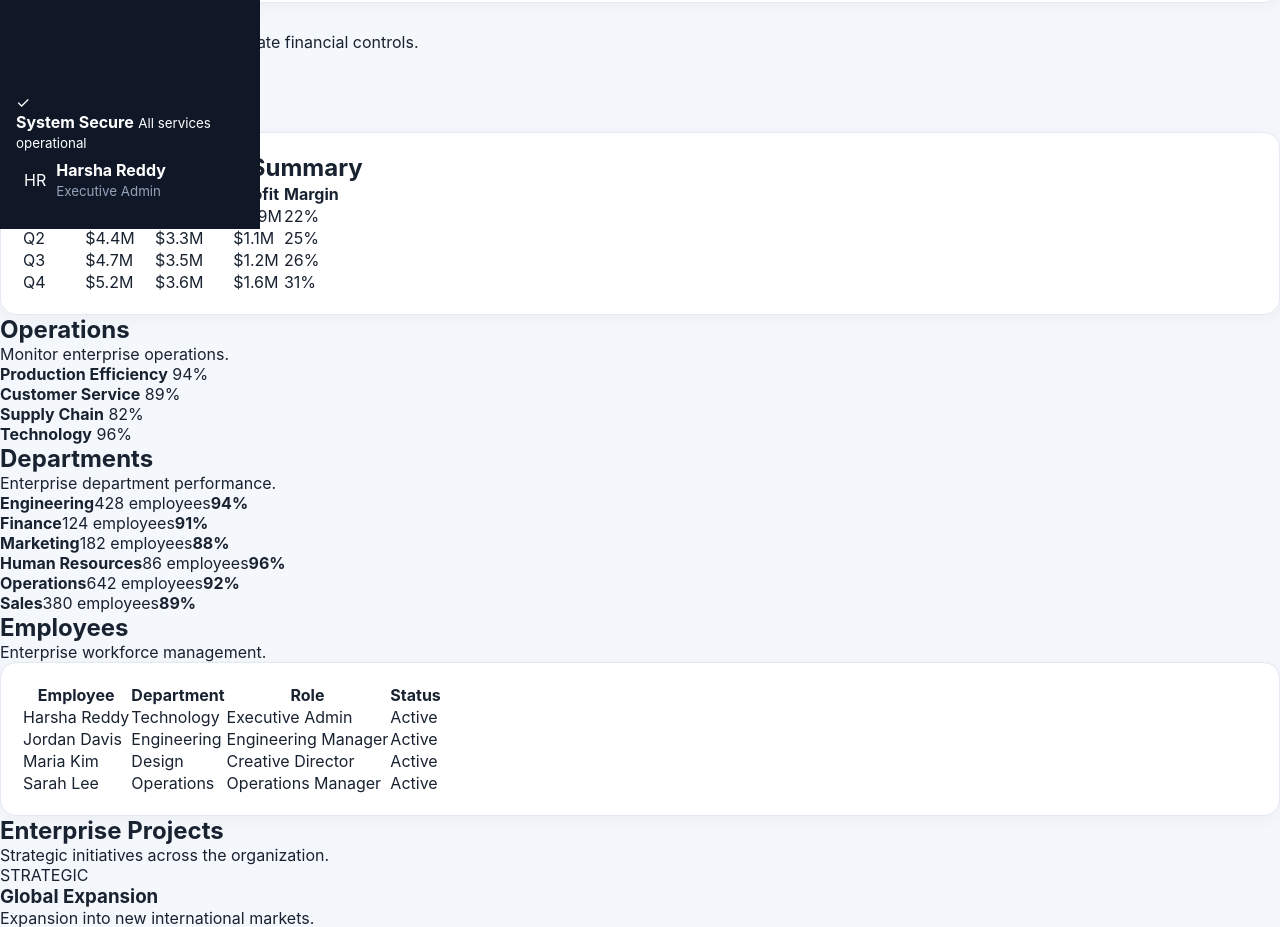
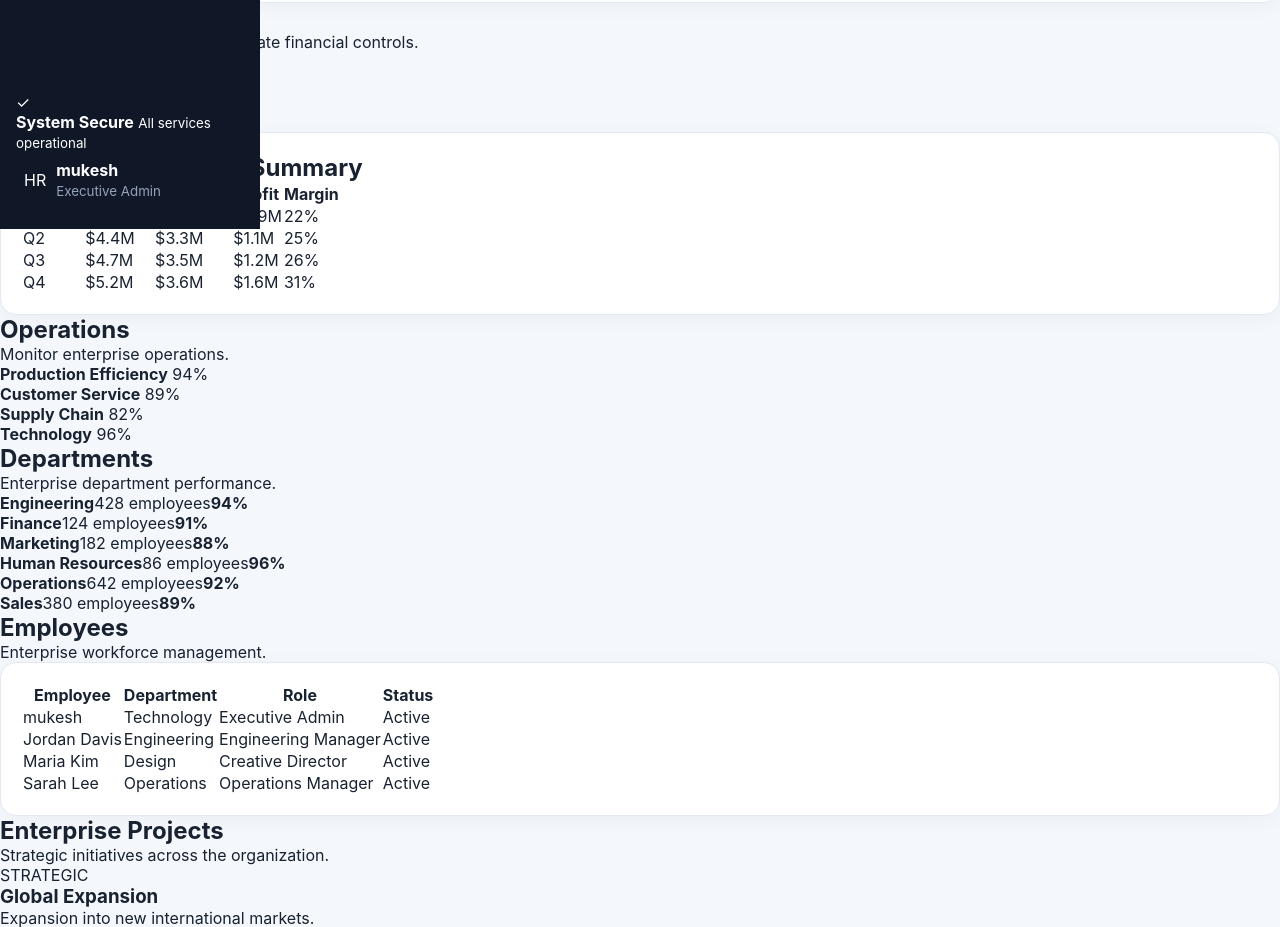
Before and after one commit to Mukesh-1449/TEMPLATES-SMART-UI-HUB, a plain HTML site: page ai/index (7).html in a window 1280 px wide. Shown: the part 571-1498 px from the top of the page. Drawn offline with Linux system fonts and the light colour scheme.

Commit message:
Change name from 'Harsha Reddy' to 'mukesh'

```diff
--- a/ai/index (7).html
+++ b/ai/index (7).html
@@ -80,7 +80,7 @@
         <div class="profile">
             <div class="profile-avatar">HR</div>
             <div>
-                <strong>Harsha Reddy</strong>
+                <strong>mukesh</strong>
                 <small>Executive Admin</small>
             </div>
         </div>
@@ -329,7 +329,7 @@
             </thead>
 
             <tbody>
-                <tr><td>Harsha Reddy</td><td>Technology</td><td>Executive Admin</td><td>Active</td></tr>
+                <tr><td>mukesh</td><td>Technology</td><td>Executive Admin</td><td>Active</td></tr>
                 <tr><td>Jordan Davis</td><td>Engineering</td><td>Engineering Manager</td><td>Active</td></tr>
                 <tr><td>Maria Kim</td><td>Design</td><td>Creative Director</td><td>Active</td></tr>
                 <tr><td>Sarah Lee</td><td>Operations</td><td>Operations Manager</td><td>Active</td></tr>
```
